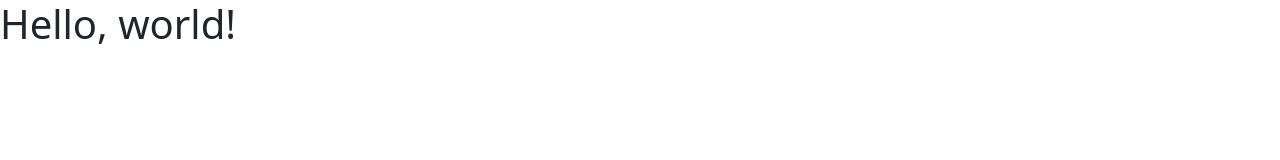
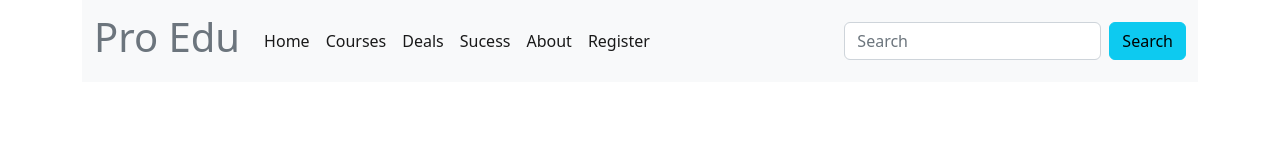
Before and after one commit to UfoundSihadul/EDTech-Website, a plain HTML site: page index.html in a window 1280 px wide. Drawn offline with nearby package versions, Linux system fonts and the light colour scheme.

Commit message:
navbar done

```diff
--- a/index.html
+++ b/index.html
@@ -9,8 +9,52 @@
     <!-- bootstrap link -->
     <link href="https://cdn.jsdelivr.net/npm/bootstrap@5.2.0/dist/css/bootstrap.min.css" rel="stylesheet" integrity="sha384-gH2yIJqKdNHPEq0n4Mqa/HGKIhSkIHeL5AyhkYV8i59U5AR6csBvApHHNl/vI1Bx" crossorigin="anonymous">
   </head>
+
   <body>
-    <h1>Hello, world!</h1>
+
+    <header>
+        <!-- Navbar -->
+        <div class="container">
+            <nav class="navbar navbar-expand-lg bg-light">
+                <div class="container-fluid">
+                  <a class="navbar-brand" href="#">
+                    <h1 class="text-secondary">Pro Edu</h1>
+                  </a>
+                  <button class="navbar-toggler" type="button" data-bs-toggle="collapse" data-bs-target="#navbarSupportedContent" aria-controls="navbarSupportedContent" aria-expanded="false" aria-label="Toggle navigation">
+                    <span class="navbar-toggler-icon"></span>
+                  </button>
+                  <div class="collapse navbar-collapse" id="navbarSupportedContent">
+                    <ul class="navbar-nav me-auto mb-2 mb-lg-0">
+                      <li class="nav-item">
+                        <a class="nav-link active" aria-current="page" href="#">Home</a>
+                      </li>
+                      <li class="nav-item">
+                        <a class="nav-link active" aria-current="page" href="#">Courses</a>
+                      </li>
+                      <li class="nav-item">
+                        <a class="nav-link active" aria-current="page" href="#">Deals</a>
+                      </li>
+                      <li class="nav-item">
+                        <a class="nav-link active" aria-current="page" href="#">Sucess</a>
+                      </li>
+                      <li class="nav-item">
+                        <a class="nav-link active" aria-current="page" href="#">About</a>
+                      </li>
+                      <li class="nav-item">
+                        <a class="nav-link active" aria-current="page" href="#">Register</a>
+                      </li>
+                    </ul>
+                    <form class="d-flex" role="search">
+                      <input class="form-control me-2" type="search" placeholder="Search" aria-label="Search">
+                      <button class="btn btn-outline-black btn-info" type="submit">Search</button>
+                    </form>
+                  </div>
+                </div>
+              </nav>
+        </div>
+    </header>
+
+
     <script src="https://cdn.jsdelivr.net/npm/bootstrap@5.2.0/dist/js/bootstrap.bundle.min.js" integrity="sha384-A3rJD856KowSb7dwlZdYEkO39Gagi7vIsF0jrRAoQmDKKtQBHUuLZ9AsSv4jD4Xa" crossorigin="anonymous"></script>
   </body>
 </html>
```
